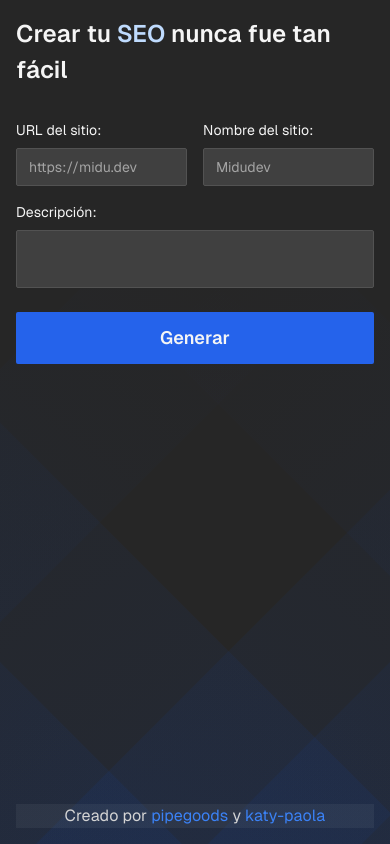
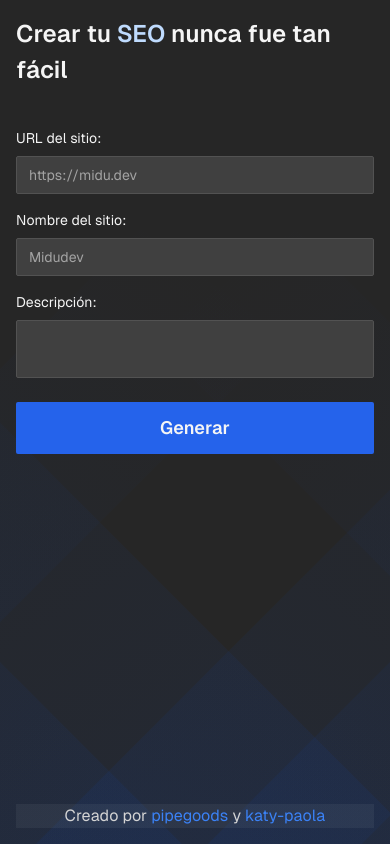
Before and after one commit to pipegoods/seo-ai-vercel, a Next.js app: page / in a window 390 px wide. Built offline with nearby package versions, Linux system fonts and the light colour scheme.

Commit message:
Update page layout and styling for improved responsiveness

```diff
--- a/src/app/page.tsx
+++ b/src/app/page.tsx
@@ -2,7 +2,7 @@ import { FormSeo } from './form-seo';
 
 export default function Home() {
   return (
-    <div className="font-sans grid grid-rows-layout p-4 gap-8 flex-1 content-between text-neutral-100 max-w-[600px]">
+    <div className="font-sans grid grid-rows-layout p-4 gap-10 flex-1 content-between text-neutral-100 max-w-[600px]">
       <h1 className="font-semibold text-2xl md:text-4xl leading-normal">
         Crear tu <a href="https://developer.mozilla.org/es/docs/Glossary/SEO" target='_blank'><abbr title="Search Engine Optimization" className='no-underline text-blue-200'>SEO</abbr></a> nunca fue tan fácil
       </h1>
--- a/src/components/input.tsx
+++ b/src/components/input.tsx
@@ -8,10 +8,9 @@ export function Input({ label, ...props }: InputProps) {
   const id = useId();
 
   return (
-    <>
       <label
         htmlFor={id}
-        className="flex flex-col gap-2 text-sm font-normal md:text-base"
+        className="flex flex-col gap-2 text-sm font-normal col-span-full xs:col-span-1 md:text-base"
       >
         {label}
       <input
@@ -20,6 +19,5 @@ export function Input({ label, ...props }: InputProps) {
         {...props}
       />
       </label>
-    </>
   );
 }
--- a/src/components/textarea.tsx
+++ b/src/components/textarea.tsx
@@ -8,10 +8,9 @@ interface TextareaProps
 export function Textarea({ label, ...props }: TextareaProps) {
   const id = useId();
   return (
-    <div className='col-span-full'>
       <label
         htmlFor={id}
-        className="text-sm flex flex-col gap-2 font-normal md:text-base"
+        className="text-sm flex flex-col gap-2 font-normal col-span-full md:text-base"
       >
         {label}
       <textarea
@@ -20,6 +19,5 @@ export function Textarea({ label, ...props }: TextareaProps) {
         {...props}
       />
       </label>
-    </div>
   );
 }
--- a/tailwind.config.ts
+++ b/tailwind.config.ts
@@ -23,6 +23,7 @@ const config: Config = {
         body: "var(--background-image)",
       },
       screens: {
+        xs: "475px",
         sm: "600px",
       },
     },
```
